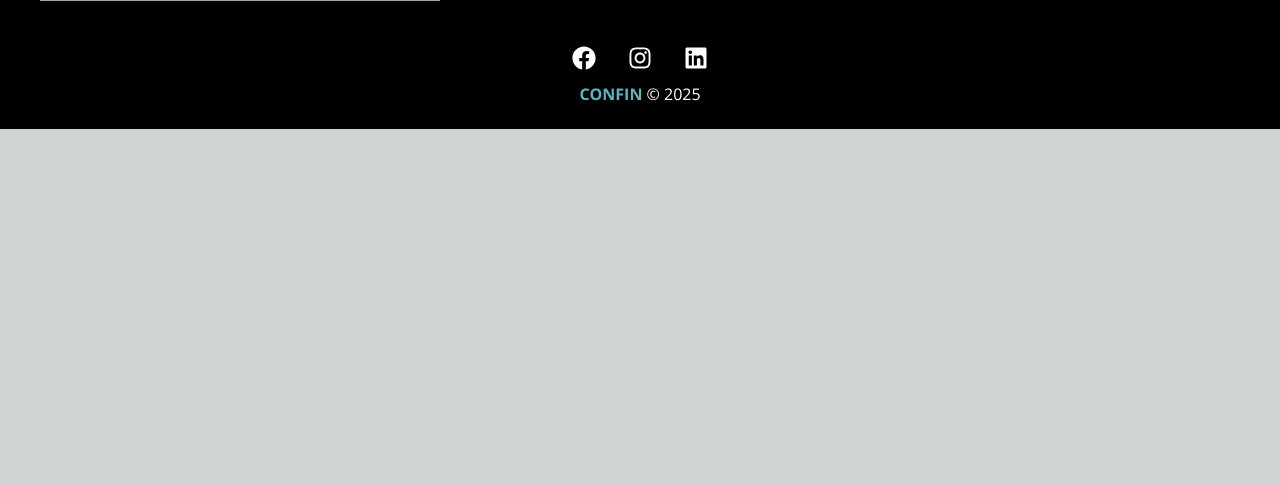
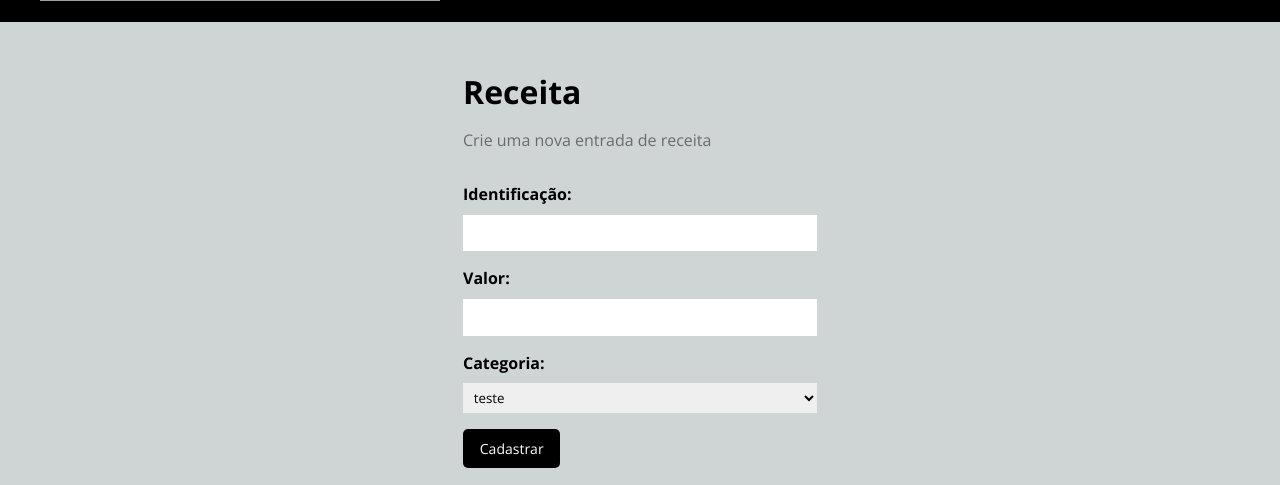
Before and after one commit to osmanseixas/confin, a React (Create React App) app: page /newincome in a window 1280 px wide. Shown: the part 315-800 px from the top of the page. Built offline with nearby package versions, Linux system fonts and the light colour scheme; grey boxes are pictures that could not be loaded.

Commit message:
iniciando implementação do formulário

```diff
--- a/src/App.js
+++ b/src/App.js
@@ -6,6 +6,7 @@ import Transaction from "./components/pages/Transaction";
 import Configuration from "./components/pages/Configuration";
 import Navbar from "./components/layout/Navbar";
 import Footer from "./components/layout/Footer";
+import NewIncome from "./components/pages/NewIncome";
 
 function App() {
   return (
@@ -15,6 +16,7 @@ function App() {
         <Route exact path="/" Component={Home} />
         <Route path="/dashboard" Component={Dashboard} />
         <Route path="/transactions" Component={Transaction} />
+        <Route path="/newincome" Component={NewIncome} />
         <Route path="/categories" Component={Category} />
         <Route path="/configurations" Component={Configuration} />
       </Routes>
--- /dev/null
+++ b/src/components/form/Input.js
@@ -0,0 +1,24 @@
+import styles from "./Input.module.css";
+
+export default function Input({
+  type,
+  text,
+  name,
+  placeholder,
+  handleOnChange,
+  value,
+}) {
+  return (
+    <div className={styles.form_control}>
+      <label htmlFor={name}>{text}:</label>
+      <input
+        type={type}
+        id={name}
+        name={name}
+        placeholder={placeholder}
+        onChange={handleOnChange}
+        value={value}
+      />
+    </div>
+  );
+}
--- /dev/null
+++ b/src/components/form/Input.module.css
@@ -0,0 +1,21 @@
+.form_control {
+    display: flex;
+    flex-direction: column;
+    margin-bottom: 1em;
+}
+
+.form_control label {
+    margin-bottom: .6em;
+    font-weight: bold;
+}
+
+.form_control input {
+    padding: .7em;
+    border-radius: 0;
+    border: none;
+}
+
+.form_control input::placeholder {
+    color: #6b6b6b;
+
+}
--- /dev/null
+++ b/src/components/form/Select.js
@@ -0,0 +1,12 @@
+import styles from "./Select.module.css";
+
+export default function Select({ text, name, options, handleOnChange, value }) {
+  return (
+    <div className={styles.form_control}>
+      <label htmlFor={name}>{text}:</label>
+      <select name={name} id={name}>
+        <option>teste</option>
+      </select>
+    </div>
+  );
+}
--- /dev/null
+++ b/src/components/form/Select.module.css
@@ -0,0 +1,17 @@
+.form_control {
+    display: flex;
+    flex-direction: column;
+    margin-bottom: 1em;
+}
+
+.form_control label {
+    margin-bottom: .6em;
+    font-weight: bold;
+}
+
+.form_control select {
+    text-indent: .5em;
+    height:30px!important;
+    border-radius: 0;
+    border: none;
+}
--- /dev/null
+++ b/src/components/form/SubmitButton.js
@@ -0,0 +1,9 @@
+import styles from "./SubmitButton.module.css";
+
+export default function SubmitButton({ text }) {
+  return (
+    <div>
+      <button className={styles.btn}>{text}</button>
+    </div>
+  );
+}
--- /dev/null
+++ b/src/components/form/SubmitButton.module.css
@@ -0,0 +1,13 @@
+.btn {
+    background-color: black;
+    color: white;
+    padding: 0.7em 1.2em;
+    text-decoration: none;
+    transition: .5s;
+    cursor: pointer;
+    border: none;
+}
+
+.btn:hover {
+    color: #5DB5C2;
+}
--- a/src/components/pages/Home.js
+++ b/src/components/pages/Home.js
@@ -11,7 +11,7 @@ export default function Home() {
         <p>Tenha uma vida financeira previsível e sob controle.</p>
         <div className={styles.container}>
           <LinkButton to="/dashboard" text="Ver saldo das contas" />
-          <LinkButton to="/transactions" text="Criar Receita" />
+          <LinkButton to="/newincome" text="Criar Receita" />
           <LinkButton to="/transactions" text="Criar Despesa" />
         </div>
       </section>
--- /dev/null
+++ b/src/components/pages/NewIncome.js
@@ -0,0 +1,12 @@
+import TransactionForm from "../transaction/TransactionForm";
+import styles from "./NewIncome.module.css";
+
+export default function NewIncome() {
+    return (
+        <div className={styles.newincome_container}>
+            <h1>Receita</h1>
+            <p>Crie uma nova entrada de receita</p>
+            <TransactionForm type="receita" text="Cadastrar"/>
+        </div>
+    );
+}
--- /dev/null
+++ b/src/components/pages/NewIncome.module.css
@@ -0,0 +1,13 @@
+.newincome_container {
+    width: 450px;
+    margin: 0 auto;
+    padding: 3em;
+}
+
+.newincome_container h1 {
+    margin-bottom: 0.5em;
+}
+
+.newincome_container p {
+    color: #6b6b6b;
+}
--- /dev/null
+++ b/src/components/transaction/TransactionForm.js
@@ -0,0 +1,15 @@
+import Input from "../form/Input";
+import Select from "../form/Select";
+import SubmitButton from "../form/SubmitButton";
+import styles from "./TransactionForm.module.css";
+
+export default function TransactionForm({ type, text }) {
+  return (
+    <form className={styles.form}>
+      <Input text="Identificação" type="text" name="identificacao" />
+      <Input text="Valor" type="number" name="valor" />
+      <Select text="Categoria" name="categoria" />
+      <SubmitButton text={text} />
+    </form>
+  );
+}
--- /dev/null
+++ b/src/components/transaction/TransactionForm.module.css
@@ -0,0 +1,4 @@
+.form {
+    width: 100%;
+    margin: 2em 0;
+}
```
